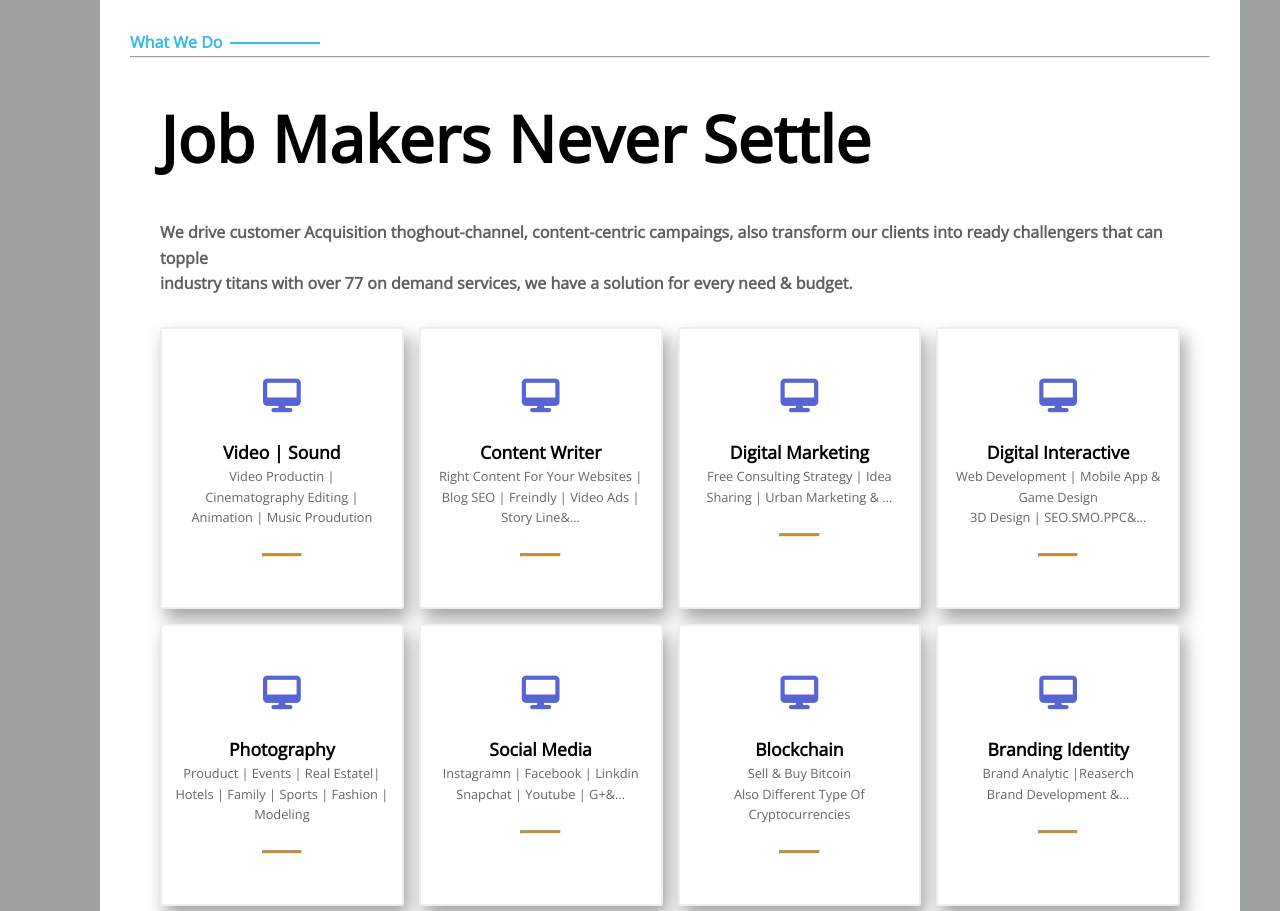
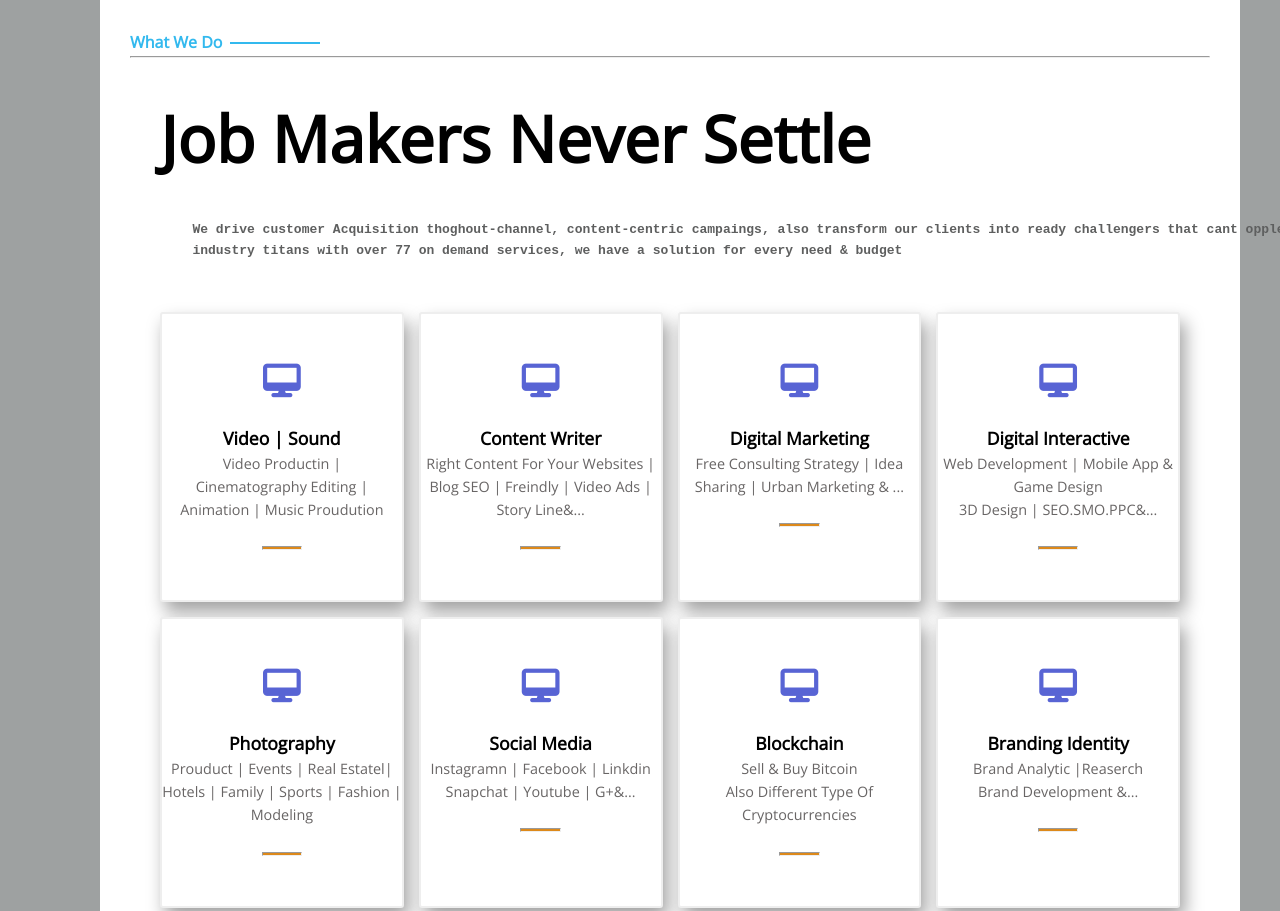
Before and after one commit to saramonjezi63/Motion2Frame, a plain HTML site: page index.html in a window 1280 px wide. Shown: the top 911 px of the page. Drawn offline with nearby package versions, Linux system fonts and the light colour scheme.

Commit message:
Add tag Pre
replaced tag Pre with tag P

```diff
--- a/index.html
+++ b/index.html
@@ -18,12 +18,16 @@
         <hr class="hr-line" />
       </h1>
       <h6>Job Makers Never Settle</h6>
-      <p class="info">
+      <!-- <p class="info">
         We drive customer Acquisition thoghout-channel, content-centric
         campaings, also transform our clients into ready challengers that can
         topple<br />industry titans with over 77 on demand services, we have a
         solution for every need & budget.
-      </p>
+      </p> -->
+      <pre class="info">
+        We drive customer Acquisition thoghout-channel, content-centric campaings, also transform our clients into ready challengers that cant opple
+        industry titans with over 77 on demand services, we have a solution for every need & budget
+      </pre>
       <div class="items">
         <!-- 1 -->
         <div class="item">
--- a/style.css
+++ b/style.css
@@ -31,8 +31,6 @@ h6 {
 }
 
 .info {
-  margin: 30px 30px;
-  /* margin-top: 30px; */
   font-weight: 600;
   color: rgb(94, 95, 95);
 }
@@ -68,7 +66,7 @@ h6 {
 }
 
 .item p {
-  font-size: 0.8em;
+  font-size: 0.9em;
   color: #686565;
 }
 
```
